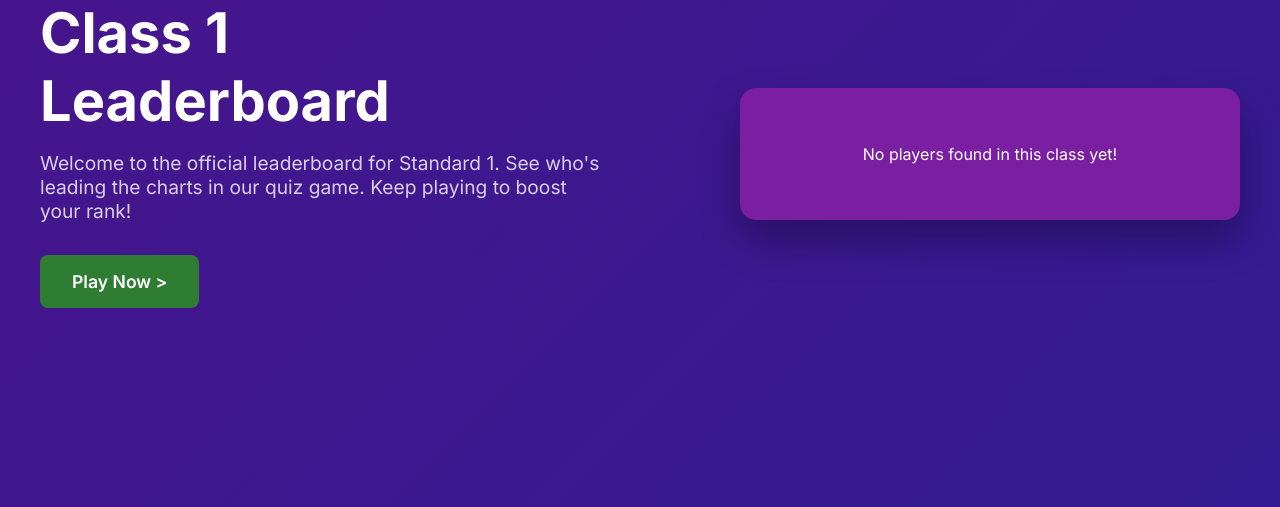
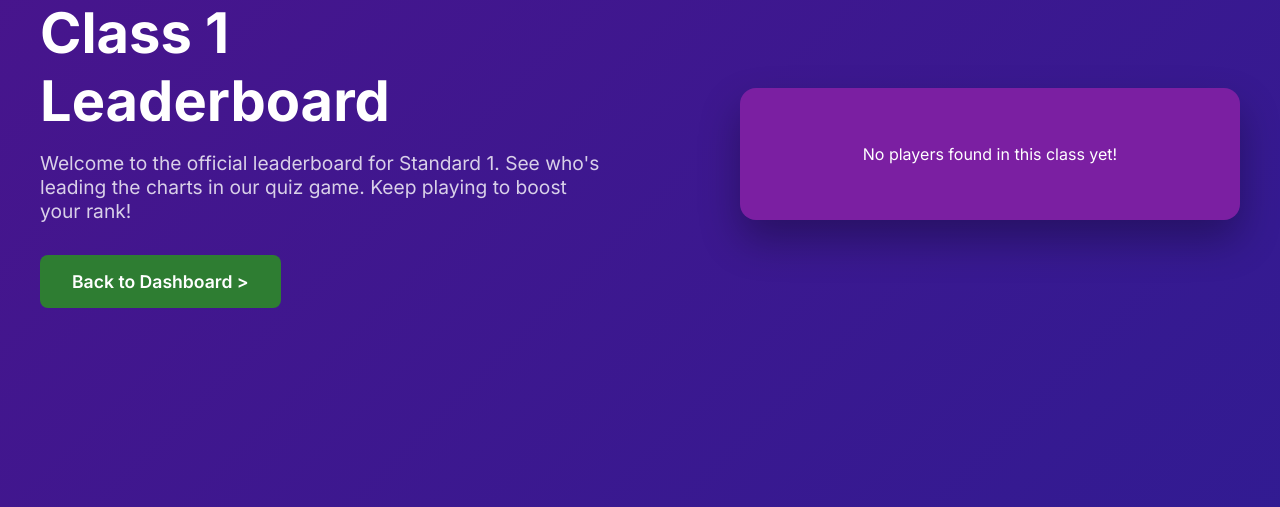
Before and after one commit to ronakdevaliya7-max/quizemaster-game, a Flask app: page /leaderboard/1 in a window 1280 px wide. Shown: the part 246-753 px from the top of the page. Run offline with Flask 3, Linux system fonts and the light colour scheme; a user stored in the database is signed in.

Commit message:
Fix Play Now link redirecting to admin dashboard

```diff
--- a/qgame/templates/leaderboard_view.html
+++ b/qgame/templates/leaderboard_view.html
@@ -160,7 +160,13 @@
         <div class="leaderboard-info">
             <h1>Class {{ standard }}<br>Leaderboard</h1>
             <p>Welcome to the official leaderboard for Standard {{ standard }}. See who's leading the charts in our quiz game. Keep playing to boost your rank!</p>
-            <a href="{{ url_for('index') }}" class="btn-create">Play Now &gt;</a>
+            {% if current_user.role == 'admin' %}
+                <a href="{{ url_for('admin_dashboard') }}" class="btn-create">Back to Dashboard &gt;</a>
+            {% elif current_user.role == 'teacher' %}
+                <a href="{{ url_for('teacher_dashboard') }}" class="btn-create">Back to Dashboard &gt;</a>
+            {% else %}
+                <a href="{{ url_for('user_dashboard') }}" class="btn-create">Play Now &gt;</a>
+            {% endif %}
         </div>
 
         <div class="leaderboard-card">
```
